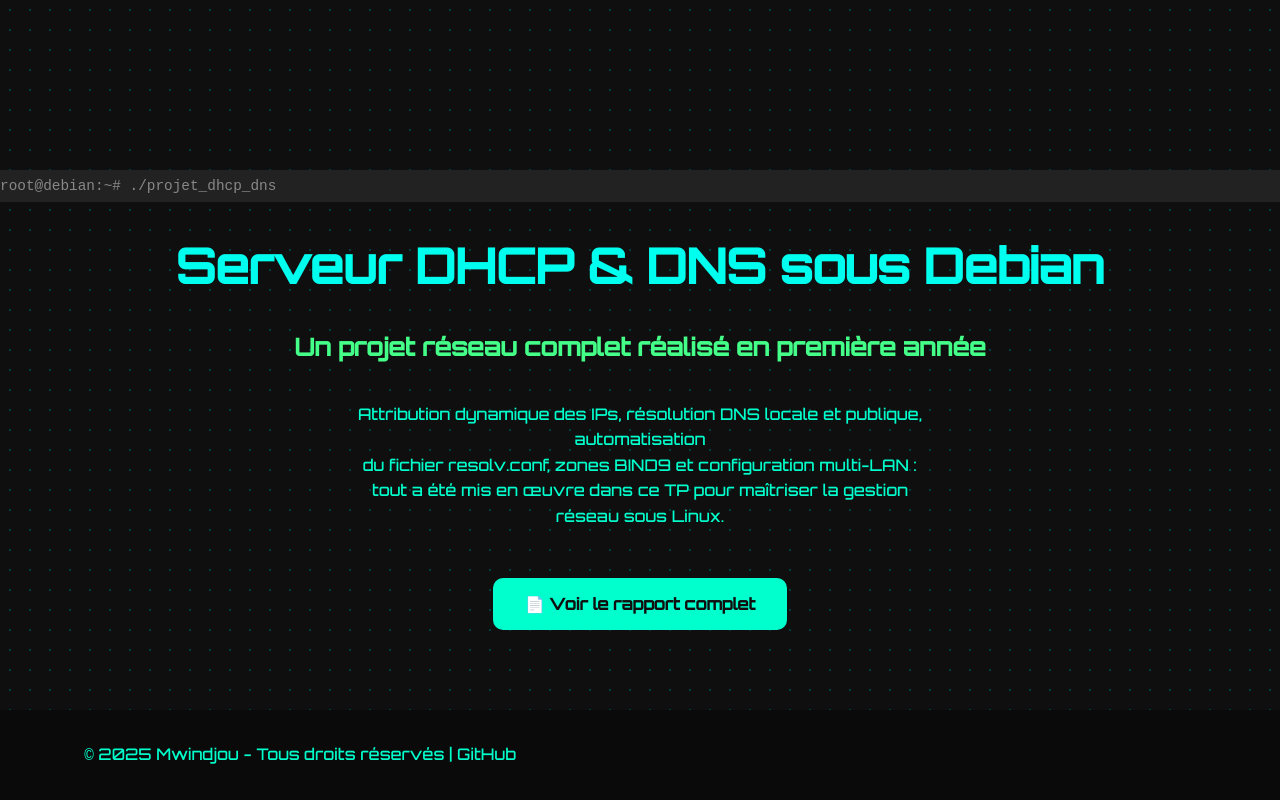
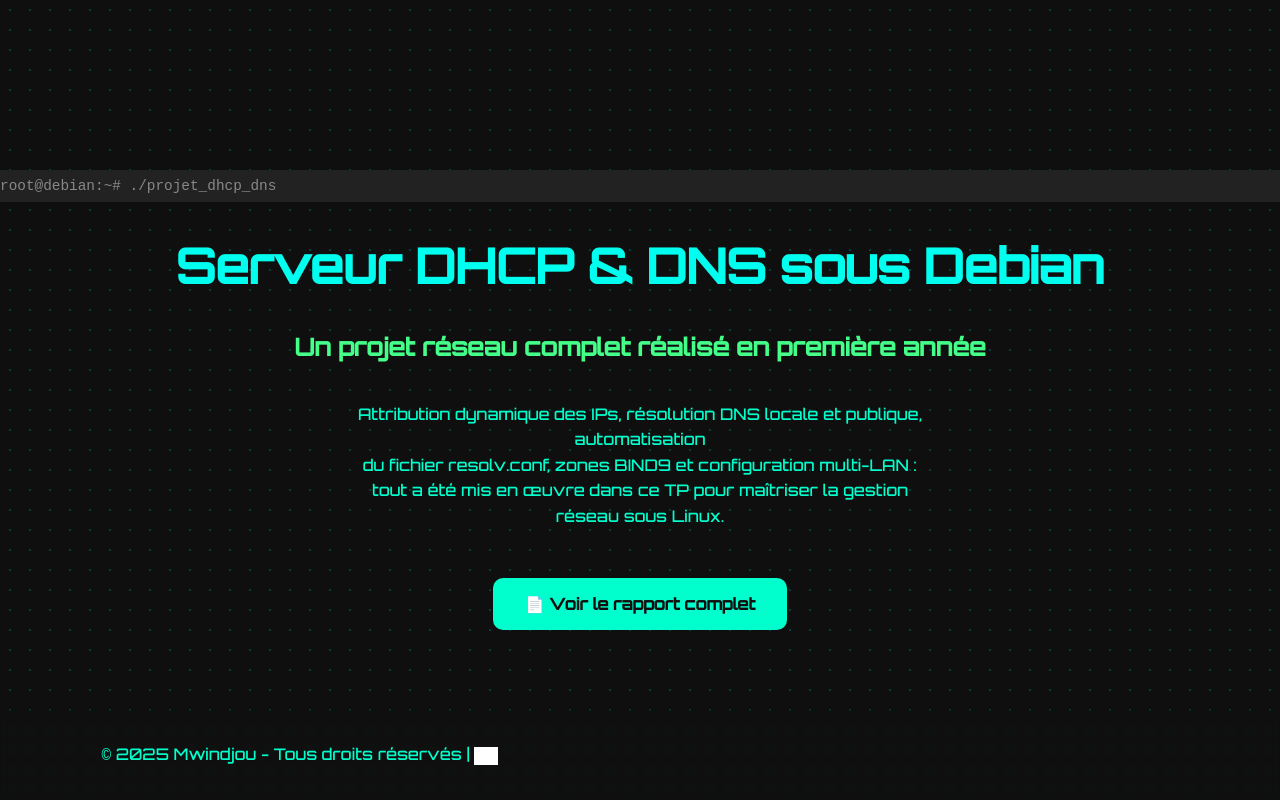
Before and after one commit to mwiinmh/projet-dhcp-dns-sur-debian, a plain HTML site: page index.html in a window 1280 px wide. Drawn offline with Linux system fonts and the light colour scheme; grey boxes are pictures that could not be loaded.

Commit message:
Update index.html

```diff
--- a/index.html
+++ b/index.html
@@ -70,22 +70,28 @@
    footer {
   text-align: center;
   padding: 1rem 0;
-      background-color: #0a0a0a;
   color: #00ffcc;
   width: 100%;
   font-size: 0.9rem;
   position: fixed;
   bottom: 0;
+  backdrop-filter: blur(4px);
 }
-
 footer a {
   color: #00ffcc;
   text-decoration: none;
 }
-
 footer a:hover {
   color: #ffffff;
 }
+footer img {
+  filter: brightness(0) invert(1); /* logo blanc sur fond sombre */
+  transition: transform 0.3s;
+}
+footer img:hover {
+  transform: scale(1.1);
+}
+
   </style>
 </head>
 <body>
@@ -103,9 +109,16 @@
   <a href="rapport.pdf" class="btn">📄 Voir le rapport complet</a>
 
   <footer>
-    <p>© 2025 Mwindjou - Tous droits réservés |
-      <a href="https://github.com/mwiinmh" target="_blank" title="GitHub">GitHub</a>
+  <p>
+    © 2025 Mwindjou - Tous droits réservés |
+    <a href="https://github.com/mwiinmh" target="_blank" title="Voir le GitHub">
+      <img src="https://cdn.jsdelivr.net/gh/devicons/devicon/icons/github/github-original.svg"
+           alt="GitHub Logo"
+           width="24"
+           style="vertical-align: middle;" />
+    </a>
   </p>
 </footer>
+
 </body>
 </html>
```
Lines whose indentation alone changed are shown as unchanged.
